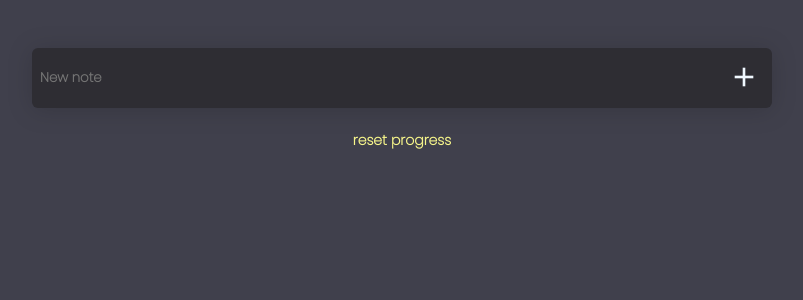
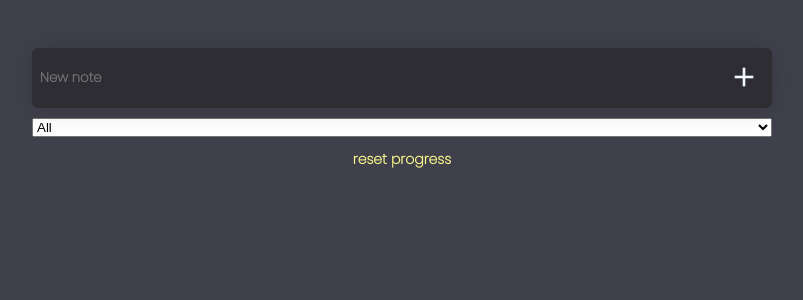
Before and after one commit to lucianoaraus/todo-react-app, a React (Create React App) app: page / in a window 1280 px wide. Shown: the top 300 px of the page, without its empty margins (238-1041 px from the left). Built offline with nearby package versions, Linux system fonts and the light colour scheme.

Commit message:
filter selector added

```diff
--- a/package.json
+++ b/package.json
@@ -3,7 +3,10 @@
   "version": "0.1.0",
   "private": true,
   "dependencies": {
+    "@emotion/react": "^11.9.3",
+    "@emotion/styled": "^11.9.3",
     "@mui/icons-material": "^5.8.3",
+    "@mui/material": "^5.8.3",
     "@testing-library/jest-dom": "^5.16.4",
     "@testing-library/react": "^13.3.0",
     "@testing-library/user-event": "^13.5.0",
--- a/src/components/ListContainer/index.js
+++ b/src/components/ListContainer/index.js
@@ -1,4 +1,4 @@
-import React, { useContext } from "react";
+import React, { useContext, useState } from "react";
 import ListContext from "../context/ListContext";
 
 import NewItem from "../NewItem";
@@ -7,12 +7,32 @@ import RealizedItem from "../RealizedItem";
 
 import "./styles.scss";
 
+const filterOptions = ["All", "Completed", "Uncompleted"];
+
 function ListContainer() {
   const { tasks, resetTasks } = useContext(ListContext);
+  const [filter, setFilter] = useState(filterOptions[0]);
+
+  const handleFilter = (event) => {
+    const value = event.target.value;
+    setFilter(value);
+  };
 
   return (
     <div className="list-container">
       <NewItem />
+
+      {/* Filter Options */}
+      <select id="list" onChange={(e) => handleFilter(e)}>
+        {filterOptions.map((p, i) => {
+          return (
+            <option value={p} key={i}>
+              {p}
+            </option>
+          );
+        })}
+      </select>
+
       {tasks
         .filter((t) => !t.deleted)
         .map((task) => {
--- a/src/components/context/ListContext.js
+++ b/src/components/context/ListContext.js
@@ -6,7 +6,6 @@ const ListProvider = ({ children }) => {
   const [tasks, setTasks] = useState([]);
 
   const addNewTask = (cont) => {
-    console.log("data desde context", cont);
     const text = cont.data;
     setTasks([
       ...tasks,
```
Also changed, not shown: 1 other file (tests, documents, lock files or other folders).
